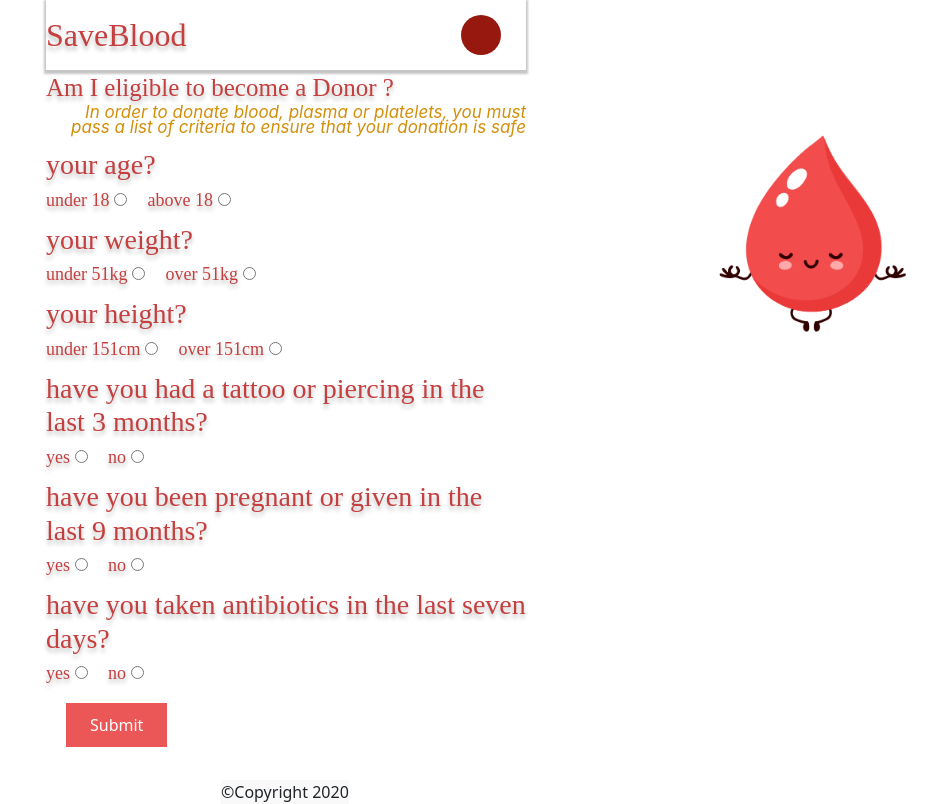
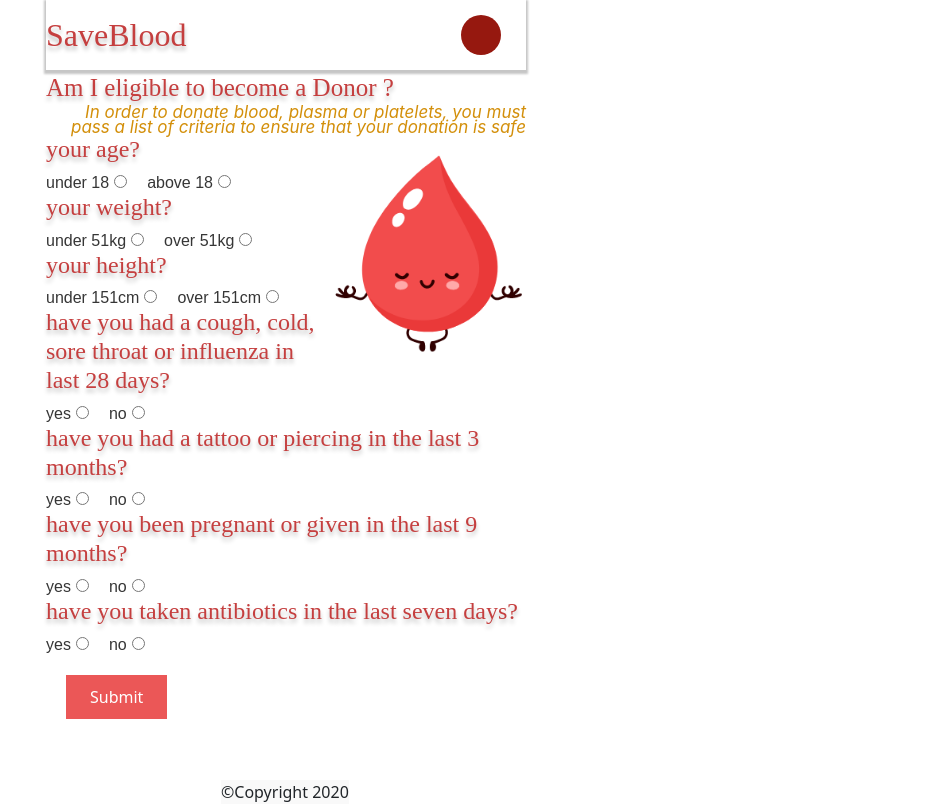
Before and after one commit to yasminpurcino/IOD, a React (Create React App) app in the folder SaveBlood - project/SaveBlood/frontend/: page /quiz in a window 1280 px wide. Shown: the whole page, without its empty margins (354-1280 px from the left). Built offline with nearby package versions, Linux system fonts and the light colour scheme.

Commit message:
quiz update

```diff
--- a/SaveBlood - project/SaveBlood/frontend/src/Components/CreateAccount.js
+++ b/SaveBlood - project/SaveBlood/frontend/src/Components/CreateAccount.js
@@ -38,7 +38,7 @@ function CreateAccount() {
         // event.preventDefault();
         document.getElementById('errorMsg').innerHTML = ' '
         if (password !== confirmPassword) {
-            document.getElementById('errorMsg').innerHTML = 'Password '
+            document.getElementById('errorMsg').innerHTML = 'Password does not match.'
             return
         }
         console.log(firstName, lastName, email, password, confirmPassword);
--- a/SaveBlood - project/SaveBlood/frontend/src/Components/Quiz.js
+++ b/SaveBlood - project/SaveBlood/frontend/src/Components/Quiz.js
@@ -1,97 +1,144 @@
-import React from 'react'
+import React from 'react';
 import Logo from './Logo.png'
+import {useState} from 'react'
+import {createQuiz} from '../Controller/Quiz';
 
 
 function Quiz() {
+    const [age, setAge] = useState('');
+    const [weight, setWeight] = useState('');
+    const [height, setHeight] = useState('');
+    const [antibiotics, setAntibiotics] = useState('');
+    const [cold, setCold] = useState('');
+    const [tattoo, setTattoo] = useState('');
+    const [pregnant, setPregnant] = useState('');
+
+    const handleSubmit = async (event) => {
+      document.getElementById('msg').innerHTML = ' '
+      if (age &&  weight && height && antibiotics && cold && tattoo && pregnant) {
+          document.getElementById('msg').innerHTML = 'You are Eligible to donate.'
+
+      }
+      else{document.getElementById('msg').innerHTML = 'You are NOT Eligible to donate.'}
+
+
+
+        // event.preventDefault();
+        const iduser = localStorage.getItem('iduser');
+        // console.log(iduser)
+
+        let quizResult = await createQuiz(iduser, age, weight, height, antibiotics, cold, tattoo, pregnant)
+    }
+
     return (
 
         <div>
-            <div className="imgLogoQuiz">
-                <img src={Logo}
-                    alt="logo"/>
-            </div>
+
             <div className="titleQuiz">Am I eligible to become a Donor ?
             </div>
 
             <div className="textQuiz">
                 In order to donate blood, plasma or platelets, you must pass a list of criteria to ensure that your donation is safe
             </div>
+
+            <div className="imgLogoQuiz">
+                <img src={Logo}
+                    alt="logo"/>
+            </div>
             <div>
-                <form className='formQuiz'>
-                    <h3 className='textForm'>your age?
-                    </h3>
-                    <label>
+                <form onSubmit={handleSubmit}
+                    className='formQuiz'>
+                    <h4 className='textForm'>your age?
+                    </h4>
+                    <label className='answerQuiz'>
                         under 18
-                        <input className='radioForm' name="age" type="radio"/>
+                        <input onSelect= {(e) => setAge(false)} className='radioForm' name="age" type="radio"/>
                     </label>
-                    <label>
+                    <label  className='answerQuiz'>
                         above 18
-                        <input className='radioForm' name="age" type="radio"/>
+                        <input onSelect= {(e) => setAge(true)} className='radioForm' name="age" type="radio"/>
                     </label>
 
-                    <h3 className='textForm'>your weight?
-                    </h3>
-                    <label>
+                    <h4 className='textForm'>your weight?
+                    </h4>
+                    <label  className='answerQuiz'>
                         under 51kg
-                        <input className='radioForm' name="weight" type="radio"/>
+                        <input onSelect= {(e) => setWeight(false)} className='radioForm' name="weight" type="radio"/>
                     </label>
-                    <label>
+                    <label  className='answerQuiz'>
                         over 51kg
-                        <input className='radioForm' name="weight" type="radio"/>
+                        <input onSelect= {(e) => setWeight(true)} className='radioForm' name="weight" type="radio"/>
                     </label>
 
 
-                    <h3 className='textForm'>your height?
-                    </h3>
-                    <label>
+                    <h4 className='textForm'>your height?
+                    </h4>
+                    <label  className='answerQuiz'>
                         under 151cm
-                        <input className='radioForm' name="height" type="radio"/>
+                        <input onSelect= {(e) => setHeight(false)} className='radioForm' name="height" type="radio"/>
                     </label>
-                    <label>
+                    <label  className='answerQuiz'>
                         over 151cm
-                        <input className='radioForm' name="height" type="radio"/>
+                        <input onSelect= {(e) => setHeight(true)} className='radioForm' name="height" type="radio"/>
+                    </label>
+
+                    <h4 className='textForm'>have you had a cough, cold, sore throat or influenza in last 28 days?
+                    </h4>
+                    <label  className='answerQuiz'>
+                        yes
+                        <input onSelect= {(e) => setCold(false)} className='radioForm' name="cold" type="radio"/>
+                    </label>
+                    <label  className='answerQuiz'>
+                        no
+                        <input onSelect= {(e) => setCold(true)} className='radioForm' name="cold" type="radio"/>
                     </label>
 
 
-                    <h3 className='textForm'>have you had a tattoo or piercing in the last 3 months?
-                    </h3>
-                    <label>
+                    <h4 className='textForm'>have you had a tattoo or piercing in the last 3 months?
+                    </h4>
+                    <label  className='answerQuiz'>
                         yes
-                        <input className='radioForm' name="tattoo" type="radio"/>
+                        <input onSelect= {(e) => setTattoo(false)} className='radioForm' name="tattoo" type="radio"/>
                     </label>
-                    <label>
+                    <label  className='answerQuiz'>
                         no
-                        <input className='radioForm' name="tattoo" type="radio"/>
+                        <input onSelect= {(e) => setTattoo(true)} className='radioForm' name="tattoo" type="radio"/>
                     </label>
 
-                    <h3 className='textForm'>have you been pregnant or given in the last 9 months?
-                    </h3>
-                    <label>
+                    <h4 className='textForm'>have you been pregnant or given in the last 9 months?
+                    </h4>
+                    <label  className='answerQuiz'>
                         yes
-                        <input className='radioForm' name="pregnant" type="radio"/>
+                        <input onSelect= {(e) => setPregnant(false)} className='radioForm' name="pregnant" type="radio"/>
                     </label>
-                    <label>
+                    <label  className='answerQuiz'>
                         no
-                        <input className='radioForm' name="pregnant" type="radio"/>
+                        <input onSelect= {(e) => setPregnant(true)} className='radioForm' name="pregnant" type="radio"/>
                     </label>
 
-                    <h3 className='textForm'>have you taken antibiotics in the last seven days?
-                    </h3>
-                    <label>
+                    <h4 className='textForm'>have you taken antibiotics in the last seven days?
+                    </h4>
+                    <label  className='answerQuiz'>
                         yes
-                        <input className='radioForm' name="antibiotics" type="radio"/>
+                        <input onSelect= {(e) => setAntibiotics(false)} className='radioForm' name="antibiotics" type="radio"/>
                     </label>
-                    <label>
+                    <label  className='answerQuiz'>
                         no
-                        <input className='radioForm' name="antibiotics" type="radio"/>
+                        <input onSelect= {(e) => setAntibiotics(true)} className='radioForm' name="antibiotics" type="radio"/>
                     </label>
 
                 </form>
             </div>
 
-            <button type="submit" className="btnQuiz">
+            <button onClick={
+                    () => handleSubmit()
+                }
+                type="submit"
+                className="btnQuiz">
                 Submit
             </button>
+            <p id="msg"></p>
+
 
         </div>
 
--- a/SaveBlood - project/SaveBlood/frontend/src/Controller/Quiz.js
+++ b/SaveBlood - project/SaveBlood/frontend/src/Controller/Quiz.js
@@ -1,9 +1,10 @@
 const axios = require("axios");
 
-export async function createQuiz(iduser, age, height, antibiotics, cold, tattoo, pregnant) {
+export async function createQuiz(iduser, age, weight, height, antibiotics, cold, tattoo, pregnant) {
     const response = await axios.post('http://localhost:8080/api/quiz/', {
         "userId": iduser,
         "age": age,
+        "weight": weight,
         "height": height,
         "antibiotics": antibiotics,
         "cold": cold,
--- a/SaveBlood - project/SaveBlood/frontend/src/index.css
+++ b/SaveBlood - project/SaveBlood/frontend/src/index.css
@@ -427,10 +427,8 @@ color: #D38F0A;
   /* icone logo */
 
 width: 194px;
-position: absolute;
-top: 135px;
-right: 16px;
-font-size: 18px;
+margin: 20px auto;
+float:right;
 
 
 
@@ -776,6 +774,8 @@ z-index: 1;
   background-color: #C53F3F;
 }
 
+
+
 .selected{
   font-size: 15px;
   font-family: 'Arial';
@@ -790,12 +790,17 @@ z-index: 1;
   margin: 10px auto;
 }
 
-.textForm{
-  margin-top: 13px;
 
-}
 
 .radioForm{
   margin-right: 20px;
   margin-left: 5px;
 }
+
+.answerQuiz{
+
+color:#363636;
+font-size: 16px;
+font-family: 'Arial';
+text-shadow:none
+}
```
Also changed, not shown: 1 other file (tests, documents, lock files or other folders).
